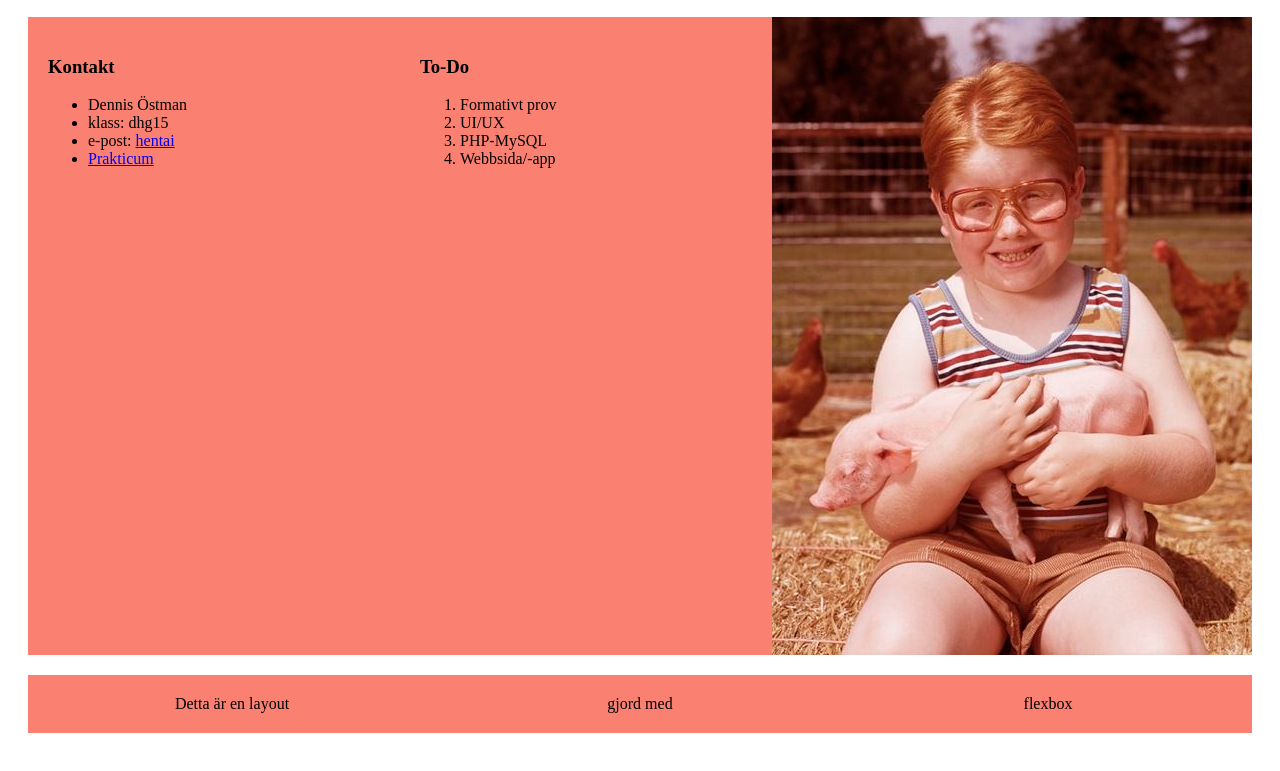
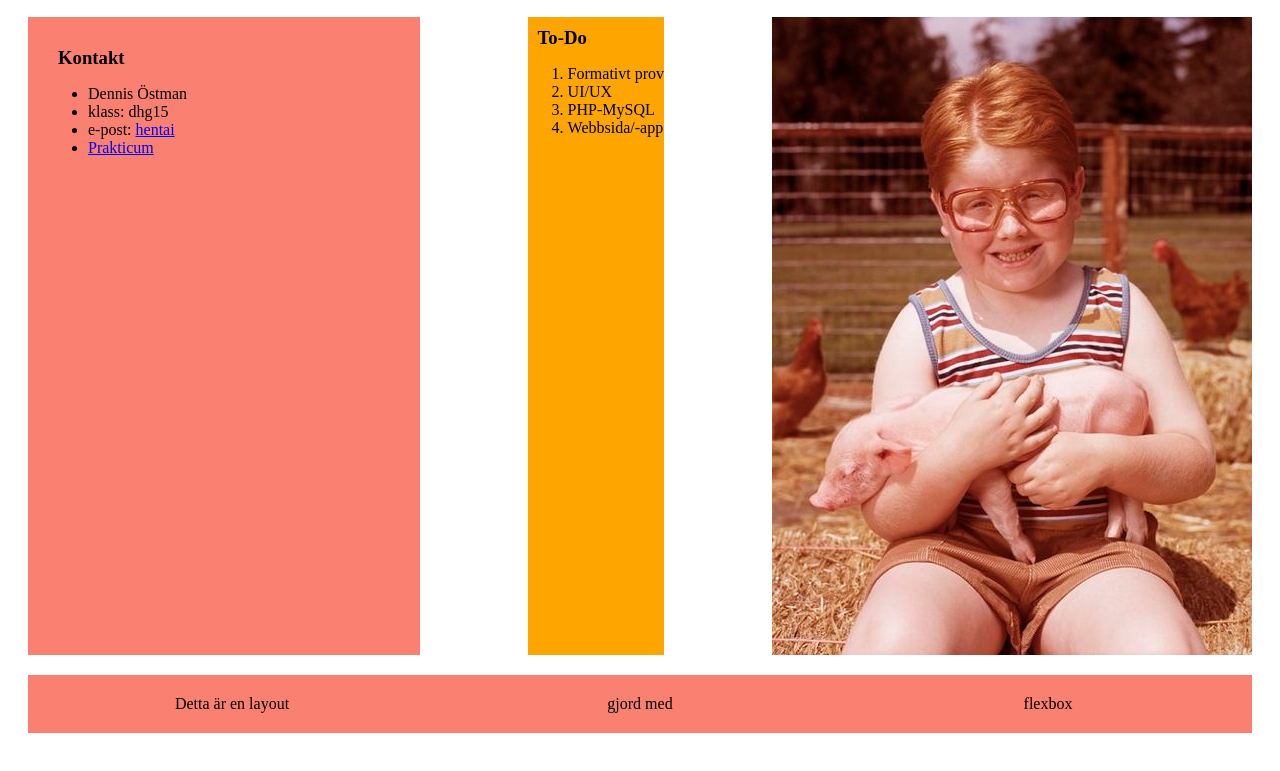
Before and after one commit to liquidfart/dennis-gitovn1, a plain HTML site: page git-ovn/index.html in a window 1280 px wide. Shown: the part 151-922 px from the top of the page. Drawn offline with Linux system fonts and the light colour scheme.

Commit message:
egen css gjord och länkad till index

```diff
--- /dev/null
+++ b/git-ovn/css/egenstil.css
@@ -0,0 +1,7 @@
+h3 {
+	margin: 10px;
+}
+
+ .orange {
+	 background-color: orange;
+ }
--- a/git-ovn/index.html
+++ b/git-ovn/index.html
@@ -3,6 +3,7 @@
 <head>
 <title>Formativt test</title>
     <link rel="stylesheet" href="css/style.css">
+	<link rel=stylesheet href="css/egenstil.css">
 </head>
     <body>
         <header class="flex-grid">
@@ -23,7 +24,7 @@
                 <li> <a href="http://www.prakticum.fi">Prakticum</a></li>
             </ul>
             </div>
-          <div class="col">
+          <div class="orange">
               <h3>To-Do</h3>
               <ol>
                 <li>Formativt prov</li>
@@ -41,6 +42,6 @@
           <div class="col">flexbox</div>
         </footer>
 
-        <script src=""></script>
+
     </body>
 </html>
```
